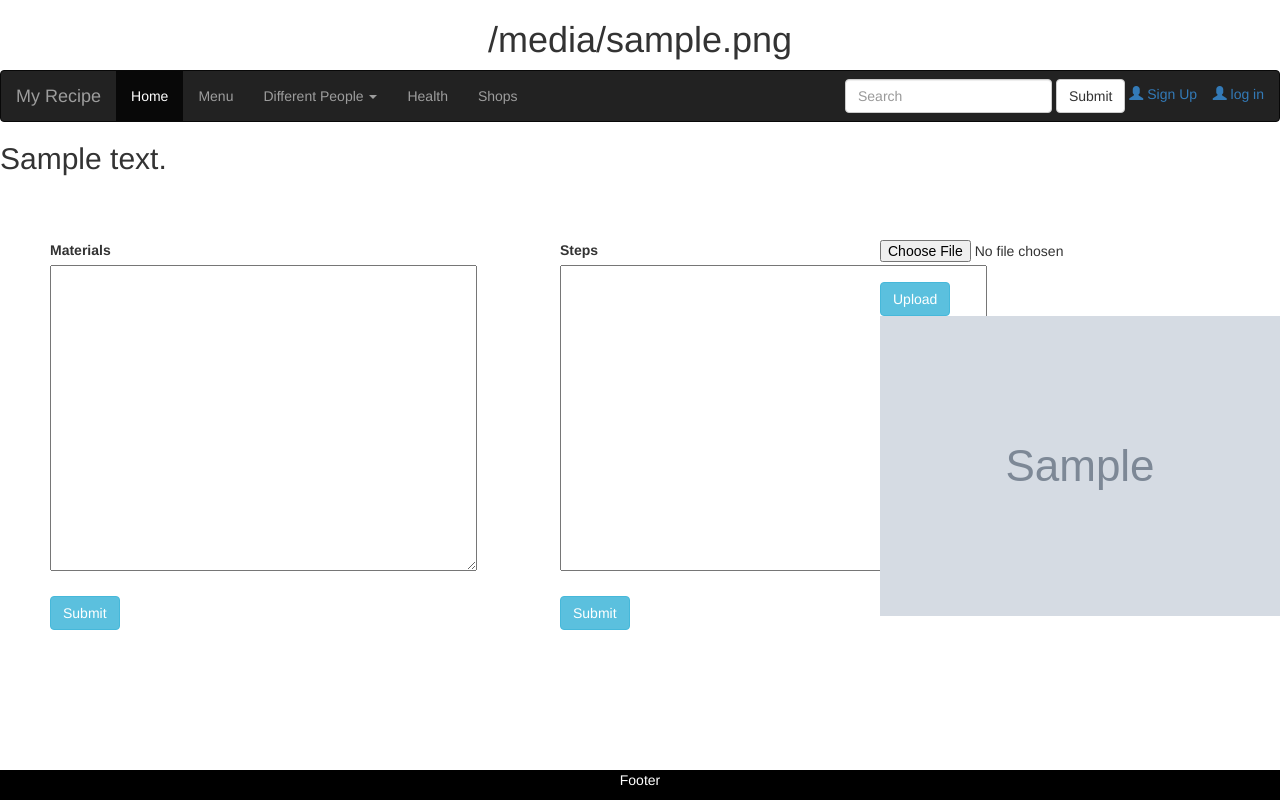
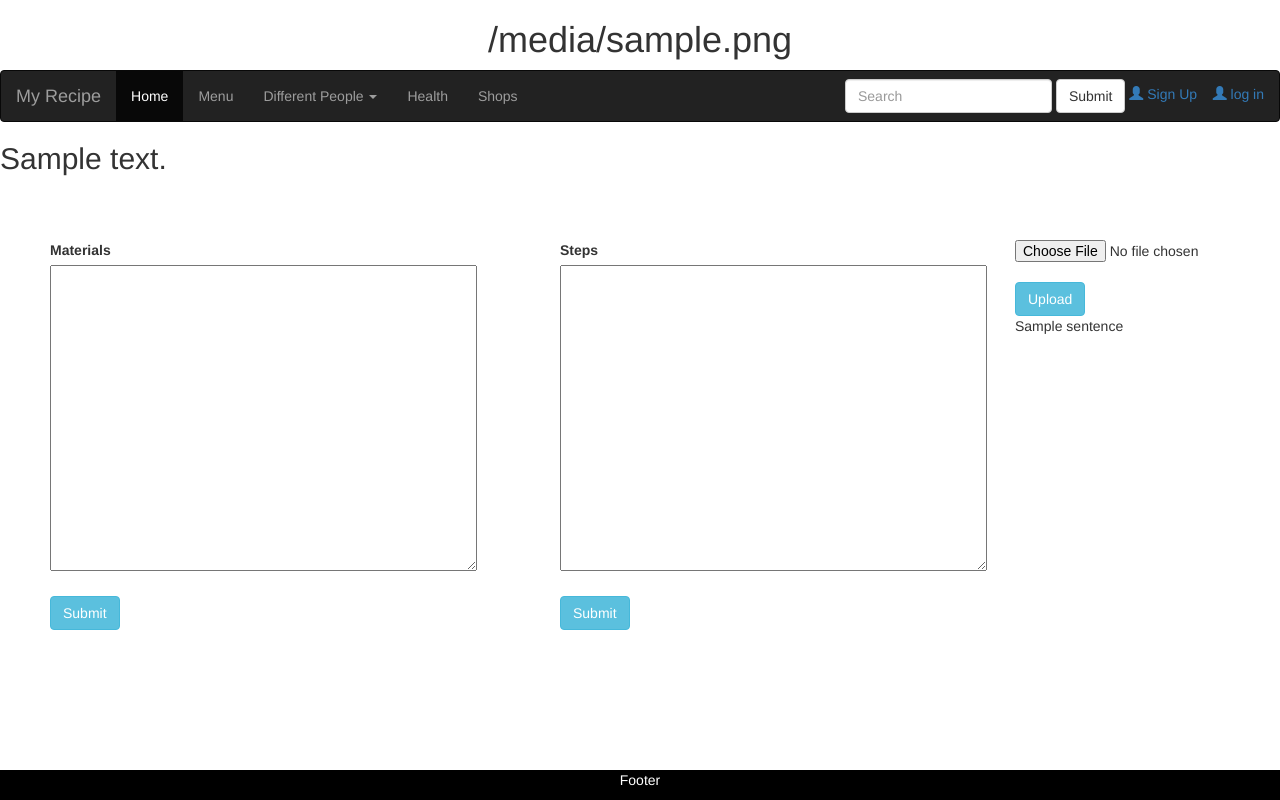
Before and after one commit to dizhuZheng/Shopping, a Django app: template recipes/templates/recipes/dish.html in a window 1280 px wide. Run offline with Django 3.2, Linux system fonts and the light colour scheme; tables that the repository leaves empty hold one stand-in row (values such as "Sample post"); the template is opened without the code that fills it: values that come from a table or form of the project are taken from there, most other values are stand-ins (such as "Sample title", 1, 10 or a date in 2020); grey boxes marked "Sample" are stand-in pictures; some libraries are stand-ins or nearby versions.

Commit message:
now can upload pic and show message after the uploading, only one thing left which is i want this msg only shows 3 s

```diff
--- a/recipes/templates/recipes/dish.html
+++ b/recipes/templates/recipes/dish.html
@@ -31,6 +31,6 @@
       <br>
       <button type="submit" class="btn btn-info">Upload</button>
     </form>
-    <img src="{{ img.img.url }}" />
+    <p>{{ sentence }}</p>
   </div>
 {% endblock content %}
--- a/recipes/views.py
+++ b/recipes/views.py
@@ -6,6 +6,8 @@ from django.contrib.auth.decorators import login_required
 
 # Create your views here.
 logo = 'Welcome to my Recipe'
+sentence = 'picture uploaded !'
+
 def index(request):
     """The home page for recipes"""
     return render(request, 'recipes/index.html', {'logo': logo})
@@ -30,5 +32,5 @@ def dish(request, dish_id):
             name = request.FILES.get('img').name
         )
         new_img.save()
-        content['img'] = new_img
+        content['sentence']= sentence
     return render(request, 'recipes/dish.html', content)
```
